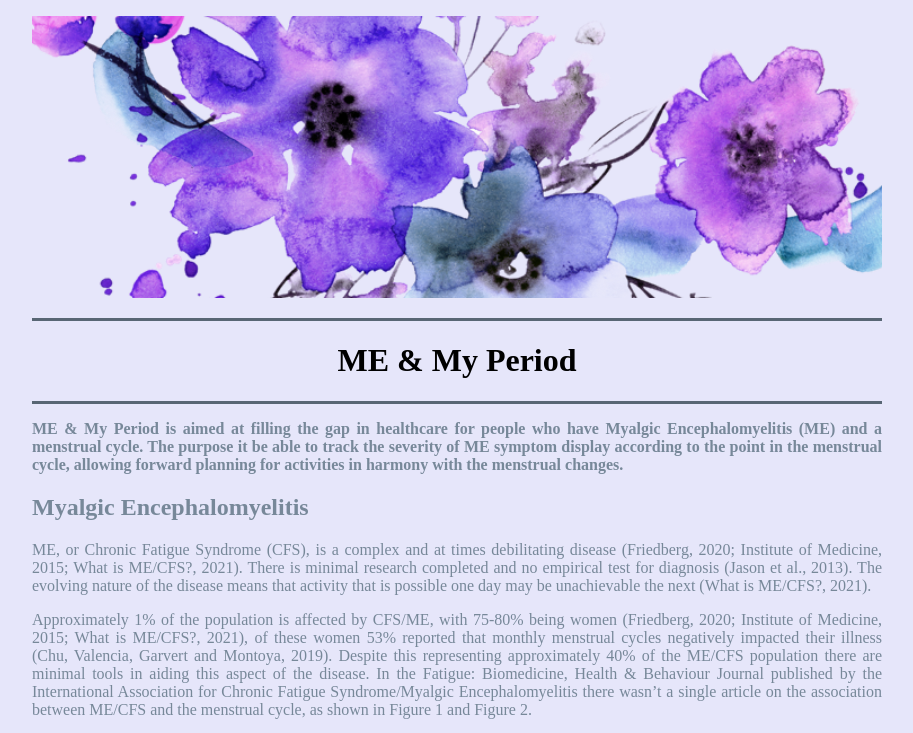
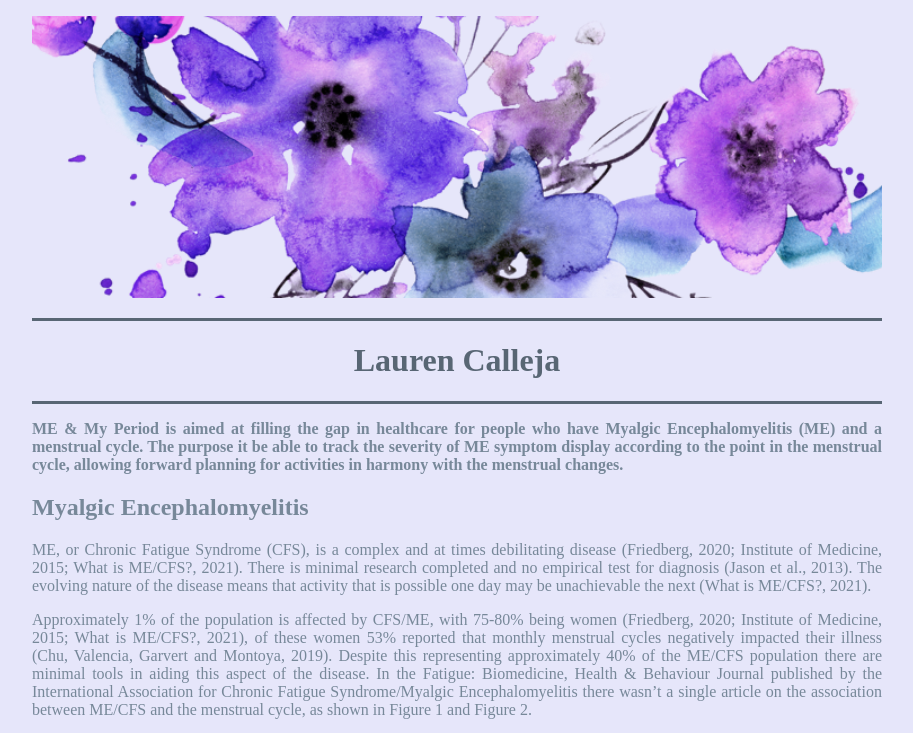
Before and after one commit to LCalleja/LaurenCalleja, a plain HTML site: page project.html in a window 1280 px wide. Shown: the top 733 px of the page, without its empty margins (183-1096 px from the left). Drawn offline with Linux system fonts and the light colour scheme.

Commit message:
Update project.html

```diff
--- a/project.html
+++ b/project.html
@@ -47,9 +47,9 @@
 
    <p style="text-align:center;"><img src="pngaaa.png" alt="Pretty Purple Flower Banner" width=100%;>
 
-    <header>
-      <h1 style="colour:#586674">ME & My Period</h1>
-    </header>
+    <header style="border-top:3px solid #586674; border-bottom:3px solid #586674;color:#586674">
+	         <h1 style="text-align:center;"> Lauren Calleja </h1>
+	      </header>
 
     <main>
 
```
